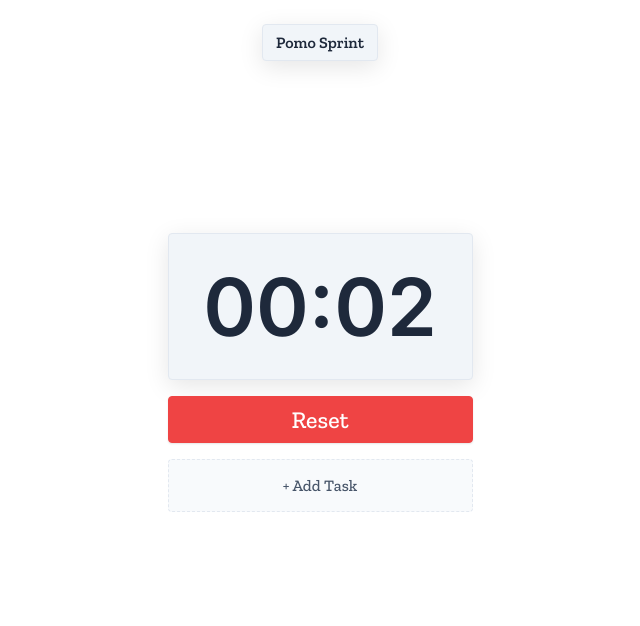
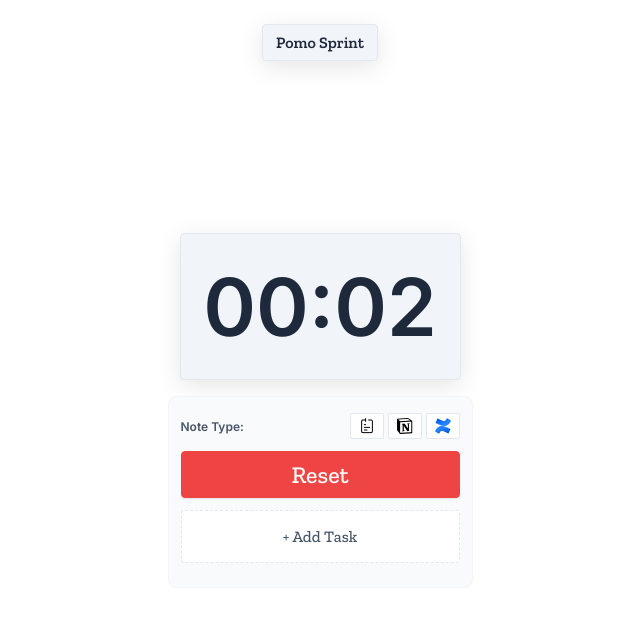
Before and after one commit to samlimby/Pomodoro-Timer, a plain HTML site: page index.html in a window 1280 px wide. Both pictures are taken after a click on the button "Start". Shown: the whole page, without its empty margins (320-960 px from the left). Drawn offline with nearby package versions, Linux system fonts and the light colour scheme.

Commit message:
Active Toggle Button Functionality

```diff
--- a/index.html
+++ b/index.html
@@ -19,9 +19,19 @@
             <div class="main_block-timer">
                 <h2 id="timer-count" class="main_block-timer-title">00:00</h2>
             </div>
-            <button id="start" onclick="startTimer()" class="primary_button">Start</button>
-            <div class="add_note-block">
-                <h2 class="add_note-block-title">+ Add Task</h2>
+            <div class="action-block">
+                <div class="notes_selection-row">
+                    <h3 class="notes_selection-title">Note Type:</h3>
+                    <div class="notes-toggle">
+                        <img src="assets/images/note-icon.png" id="manual_note-toggle" onclick="manualNoteActive()" class="notes-toggle-button">
+                        <img src="assets/images/notion-icon.png" id="notion_note-toggle" onclick="notionNoteActive()" class="notes-toggle-button">
+                        <img src="assets/images/confluence-icon.png" id="confluence_note-toggle" onclick="confluenceNoteActive()" class="notes-toggle-button">
+                    </div>
+                </div>
+                <button id="start" onclick="startTimer()" class="primary_button">Start</button>
+                <div class="add_note-block">
+                    <h2 class="add_note-block-title">+ Add Task</h2>
+                </div>
             </div>
         </div>
     </div>
--- a/script.js
+++ b/script.js
@@ -3,6 +3,9 @@ let timeSecond = 0;
 let timeMinute = 0;
 const originalTitle = document.title;
 const primaryButton = document.getElementById("start");
+const manualNoteToggle = document.getElementById("manual_note-toggle");
+const notionNoteToggle = document.getElementById("notion_note-toggle");
+const confluenceNoteToggle = document.getElementById("confluence_note-toggle");
 
 function startTimer() {
     pomoInterval = setInterval(updateTimer, 1000);
@@ -37,3 +40,33 @@ function stopTimer() {
     primaryButton.innerText = "Start";
     primaryButton.onclick = startTimer;
 }
+
+function manualNoteActive() {
+    manualNoteToggle.className = "notes-toggle-button-active";
+    manualNoteToggle.onclick = manualNoteDefault;
+}
+
+function manualNoteDefault() {
+    manualNoteToggle.className = "notes-toggle-button";
+    manualNoteToggle.onclick = manualNoteActive;
+}
+
+function notionNoteActive() {
+    notionNoteToggle.className = "notes-toggle-button-active";
+    notionNoteToggle.onclick = notionNoteDefault;
+}
+
+function notionNoteDefault() {
+    notionNoteToggle.className = "notes-toggle-button";
+    notionNoteToggle.onclick = notionNoteActive;
+}
+
+function confluenceNoteActive() {
+    confluenceNoteToggle.className = "notes-toggle-button-active";
+    confluenceNoteToggle.onclick = confluenceNoteDefault;
+}
+
+function confluenceNoteDefault() {
+    confluenceNoteToggle.className = "notes-toggle-button";
+    confluenceNoteToggle.onclick = confluenceNoteActive;
+}
--- a/styles.css
+++ b/styles.css
@@ -43,9 +43,6 @@
     flex-direction: column;
     align-items: center;
     gap: 16px;
-    margin-top: 12px;
-    margin-left: 12px;
-    margin-right: 12px;
 }
 
 .main_block-timer {
@@ -59,6 +56,9 @@
     border: 1px solid var(--gray-200, #E2E8F0);
     background: var(--gray-100, #F1F5F9);
     box-shadow: 0px 6px 24px 0px rgba(0, 0, 0, 0.10);
+    margin-top: 12px;
+    margin-left: 12px;
+    margin-right: 12px;
 }
 
 .main_block-timer-title {
@@ -68,6 +68,51 @@
     font-style: normal;
     font-weight: 600;
     line-height: normal;
+}
+
+.action-block {
+    display: flex;
+    padding: 16px 12px 24px 12px;
+    flex-direction: column;
+    align-items: flex-start;
+    gap: 12px;
+    align-self: stretch;
+    border-radius: 8px;
+    border: 1px solid var(--gray-100, #F1F5F9);
+    background: var(--gray-50, #F8FAFC);
+}
+
+.notes_selection-row {
+    display: flex;
+    justify-content: space-between;
+    align-items: center;
+    align-self: stretch;
+}
+
+.notes_selection-title {
+    color: var(--gray-600, #475569);
+    font-family: Inter;
+    font-size: 12px;
+    font-style: normal;
+    font-weight: 600;
+    line-height: normal;
+}
+
+.notes-toggle {
+    display: flex;
+    align-items: center;
+    gap: 4px;
+}
+
+.notes-toggle-button {
+    display: flex;
+    padding: 4px 8px;
+    justify-content: center;
+    align-items: center;
+    gap: 6px;
+    border-radius: 2px;
+    border: 1px solid var(--gray-200, #E2E8F0);
+    background: var(--white-white, #FFF);
 }
 
 .primary_button {
@@ -96,11 +141,11 @@
 
 .reset_button {
     display: flex;
-    width: 305px;
     padding: 8px 0px;
     justify-content: center;
     align-items: center;
     gap: 10px;
+    align-self: stretch;
     border-radius: 4px;
     border: 1px solid var(--red-500, #EF4444);
     background: var(--red-500, #EF4444);
@@ -127,7 +172,7 @@
     align-self: stretch;
     border-radius: 4px;
     border: 1px dashed var(--gray-200, #E2E8F0);
-    background: var(--gray-50, #F8FAFC);
+    background: var(--white-white, #FFF);
 }
 
 .add_note-block-title {
@@ -138,3 +183,14 @@
     font-weight: 500;
     line-height: normal;
 }
+
+.notes-toggle-button-active {
+    display: flex;
+    padding: 4px 8px;
+    justify-content: center;
+    align-items: center;
+    gap: 6px;
+    border-radius: 2px;
+    border: 1px solid var(--blue-200, #BFDBFE);
+    background: var(--blue-50, #EFF6FF);
+}
```
Also changed, not shown: assets/images/confluence-icon.png (added), assets/images/note-icon.png (added), assets/images/notion-icon.png (added).
